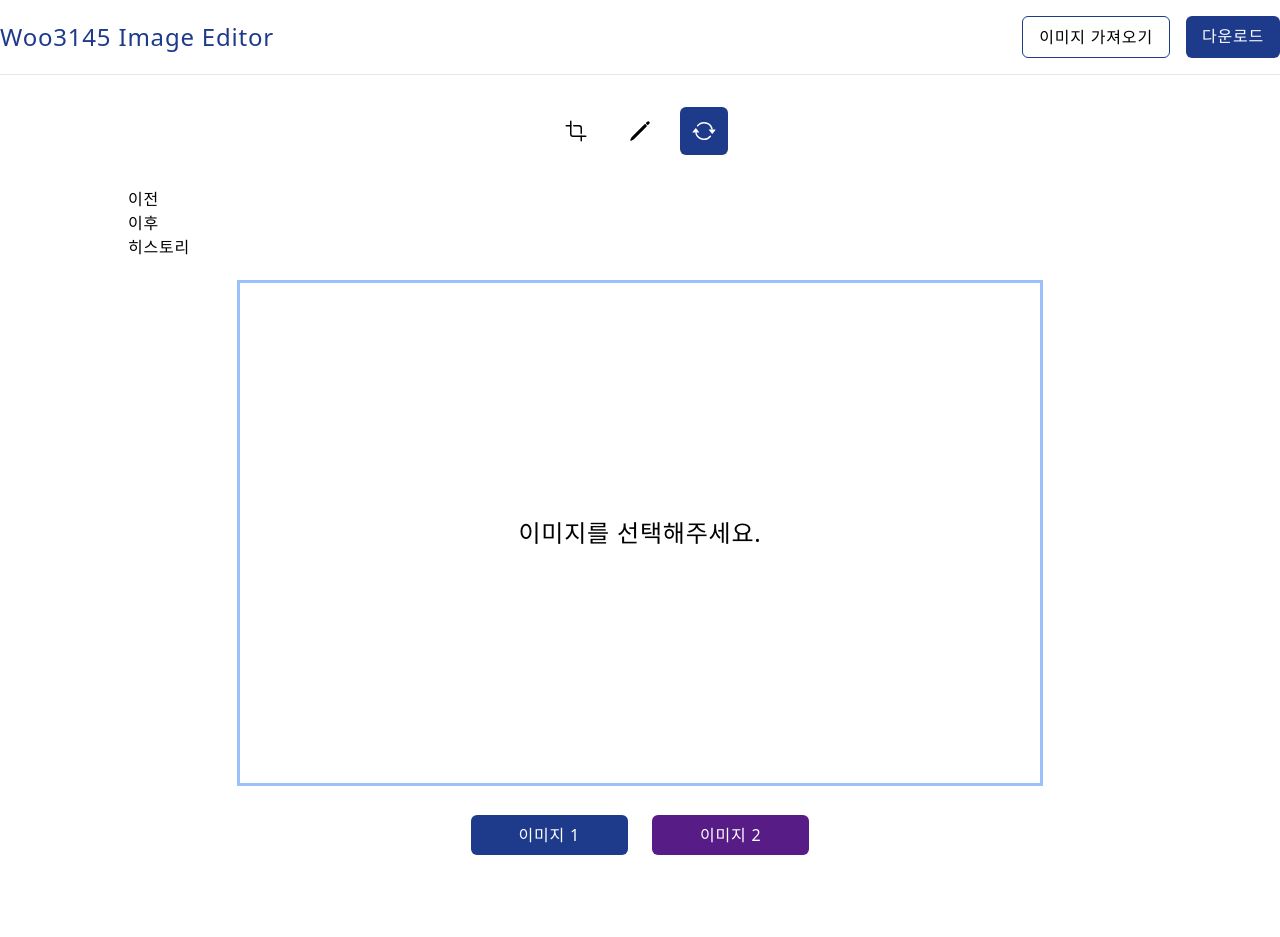
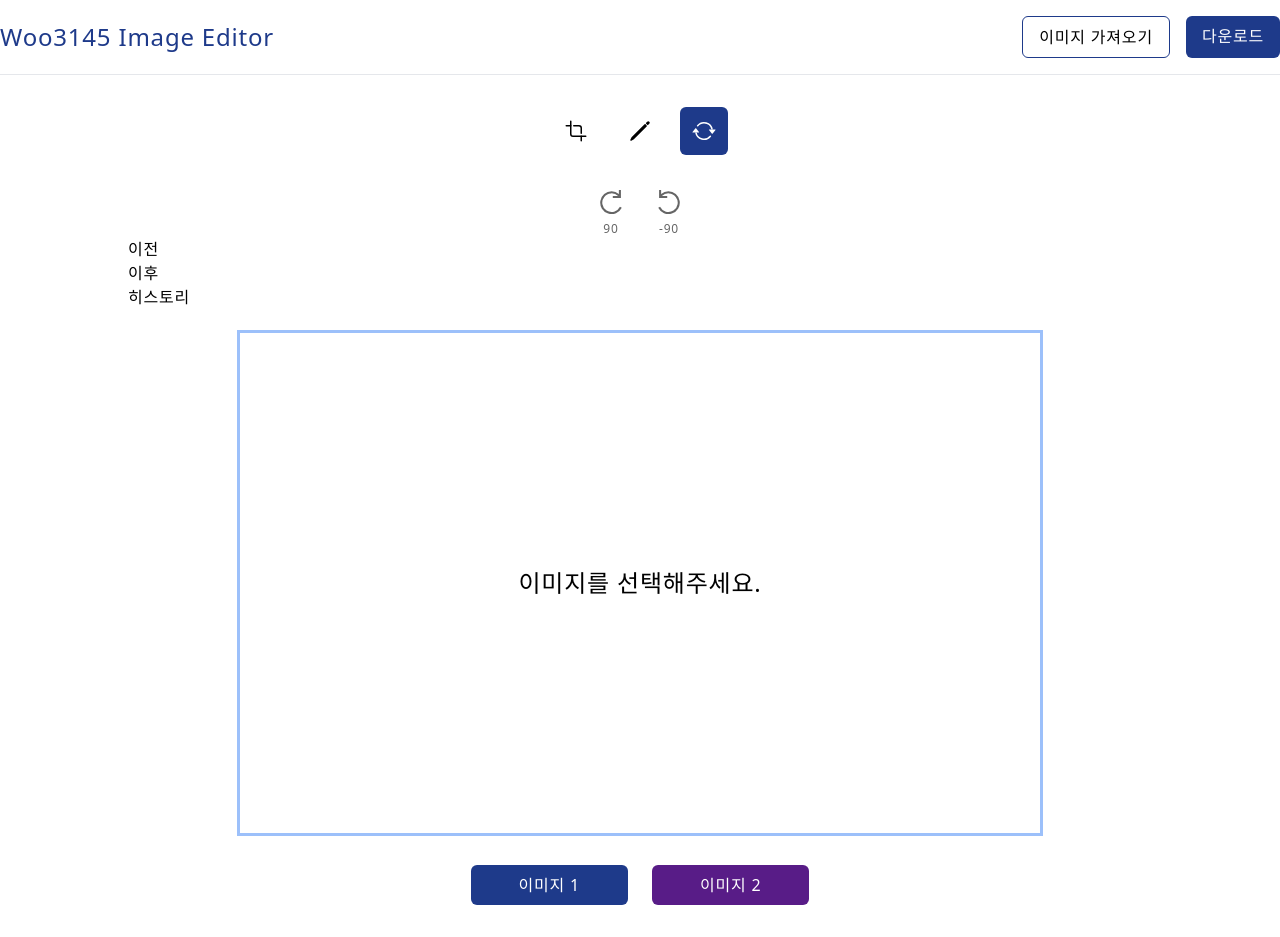
Before and after one commit to woo3145/image-editor-app, a React (Create React App) app: page / in a window 1280 px wide. Both pictures are taken after a click on the item 704 px from the left and 131 px from the top of the page. Before the commit the page ends 887 px from the top, so only its background shows below. Built offline with nearby package versions, Linux system fonts and the light colour scheme.

Commit message:
Work - Rotate Submenu UI 작업

```diff
--- /dev/null
+++ b/src/component/ImageEditorSubmenu/RotateSubmenu.tsx
@@ -0,0 +1,28 @@
+import { GrRotateLeft, GrRotateRight } from 'react-icons/gr';
+
+const RotateSubmenu = () => {
+  const rotateRight = () => {};
+  const rotateLeft = () => {};
+  return (
+    <div className="flex flex-col items-center">
+      <div className="flex gap-7">
+        <div
+          onClick={rotateRight}
+          className={`flex flex-col items-center cursor-pointer opacity-60 hover:opacity-100`}
+        >
+          <GrRotateRight className="text-3xl" />
+          <p className="text-xs pt-1">90</p>
+        </div>
+        <div
+          onClick={rotateLeft}
+          className={`flex flex-col items-center cursor-pointer opacity-60 hover:opacity-100`}
+        >
+          <GrRotateLeft className="text-3xl" />
+          <p className="text-xs pt-1">-90</p>
+        </div>
+      </div>
+    </div>
+  );
+};
+
+export default RotateSubmenu;
--- a/src/component/ImageEditorSubmenu/index.tsx
+++ b/src/component/ImageEditorSubmenu/index.tsx
@@ -3,6 +3,7 @@ import { EditModeContext } from '../../context/EditModeProvider';
 import useImageHistory from '../../hooks/useImageHistory';
 import CropSubmenu from './CropSubmenu';
 import DrawSubmenu from './DrawSubmenu';
+import RotateSubmenu from './RotateSubmenu';
 
 const ImageEditorSubmenu = () => {
   const { editMode } = useContext(EditModeContext);
@@ -12,6 +13,7 @@ const ImageEditorSubmenu = () => {
     <div className="py-6 mx-auto">
       {editMode === 'Crop' && <CropSubmenu />}
       {editMode === 'Draw' && <DrawSubmenu />}
+      {editMode === 'Rotate' && <RotateSubmenu />}
       <div onClick={prev} className="cursor-pointer">
         이전
       </div>
```
